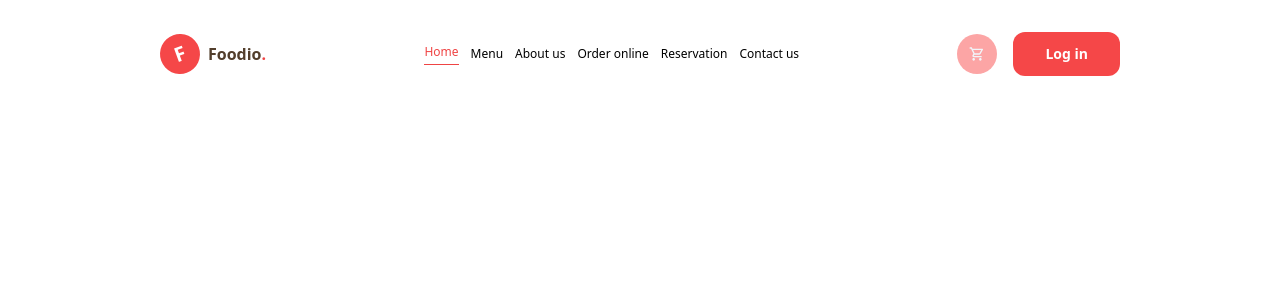
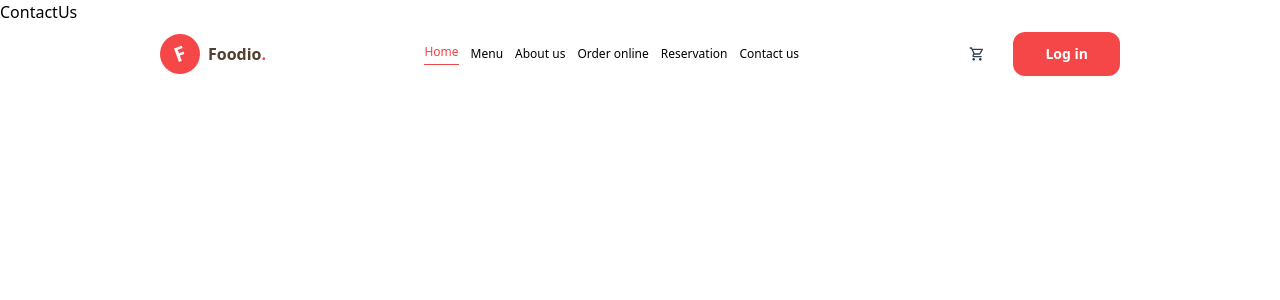
Before and after one commit to the-hackerist/foodio, a React (Vite) app in the folder client/: page /contact-us in a window 1280 px wide. Shown: the top 300 px of the page. Built offline with nearby package versions, Linux system fonts and the light colour scheme.

Commit message:
add pages

```diff
--- a/client/src/App.jsx
+++ b/client/src/App.jsx
@@ -1,6 +1,11 @@
 import Header from "./components/Header";
 import HomePage from "./pages/HomePage";
 import { BrowserRouter, Routes, Route } from "react-router-dom";
+import Menu from "./pages/Menu";
+import AboutUs from "./pages/AboutUs";
+import Order from "./pages/Order";
+import Reservation from "./pages/Reservation";
+import ContactUs from "./pages/ContactUs";
 
 function App() {
   return (
@@ -8,6 +13,11 @@ function App() {
       <Header />
       <Routes>
         <Route index element={<HomePage />} />
+        <Route path="/menu" element={<Menu />} />
+        <Route path="/about-us" element={<AboutUs />} />
+        <Route path="/order" element={<Order />} />
+        <Route path="/reservation" element={<Reservation />} />
+        <Route path="/contact-us" element={<ContactUs />} />
       </Routes>
     </BrowserRouter>
   );
--- a/client/src/components/Header.jsx
+++ b/client/src/components/Header.jsx
@@ -67,7 +67,7 @@ function Header() {
         </ul>
       </div>
       <div className="flex items-center gap-4 justify-between">
-        <div className="bg-red-300 p-3 rounded-full text-slate-100">
+        <div className="bg-white p-3 rounded-full text-slate-700">
           <MdOutlineShoppingCart />
         </div>
         <button className="px-8 py-3 text-white font-semibold  text-sm bg-[#F54748] rounded-xl">
--- /dev/null
+++ b/client/src/pages/AboutUs.jsx
@@ -0,0 +1,5 @@
+function AboutUs() {
+  return <div>AboutUs</div>;
+}
+
+export default AboutUs;
--- /dev/null
+++ b/client/src/pages/ContactUs.jsx
@@ -0,0 +1,5 @@
+function ContactUs() {
+  return <div>ContactUs</div>;
+}
+
+export default ContactUs;
--- /dev/null
+++ b/client/src/pages/Menu.jsx
@@ -0,0 +1,5 @@
+function Menu() {
+  return <div>Menu</div>;
+}
+
+export default Menu;
--- /dev/null
+++ b/client/src/pages/Order.jsx
@@ -0,0 +1,5 @@
+function Order() {
+  return <div>Order</div>;
+}
+
+export default Order;
--- /dev/null
+++ b/client/src/pages/Reservation.jsx
@@ -0,0 +1,5 @@
+function Reservation() {
+  return <div>Reservation</div>;
+}
+
+export default Reservation;
```
